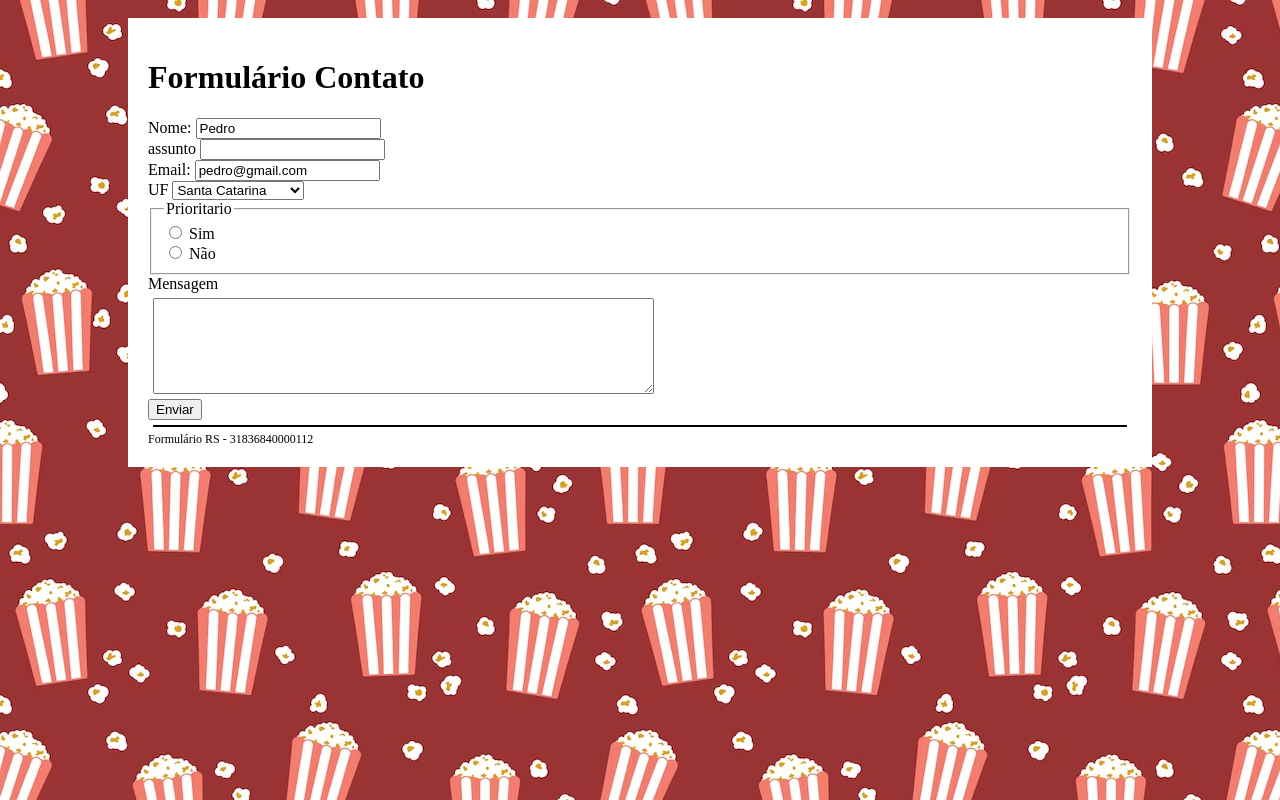
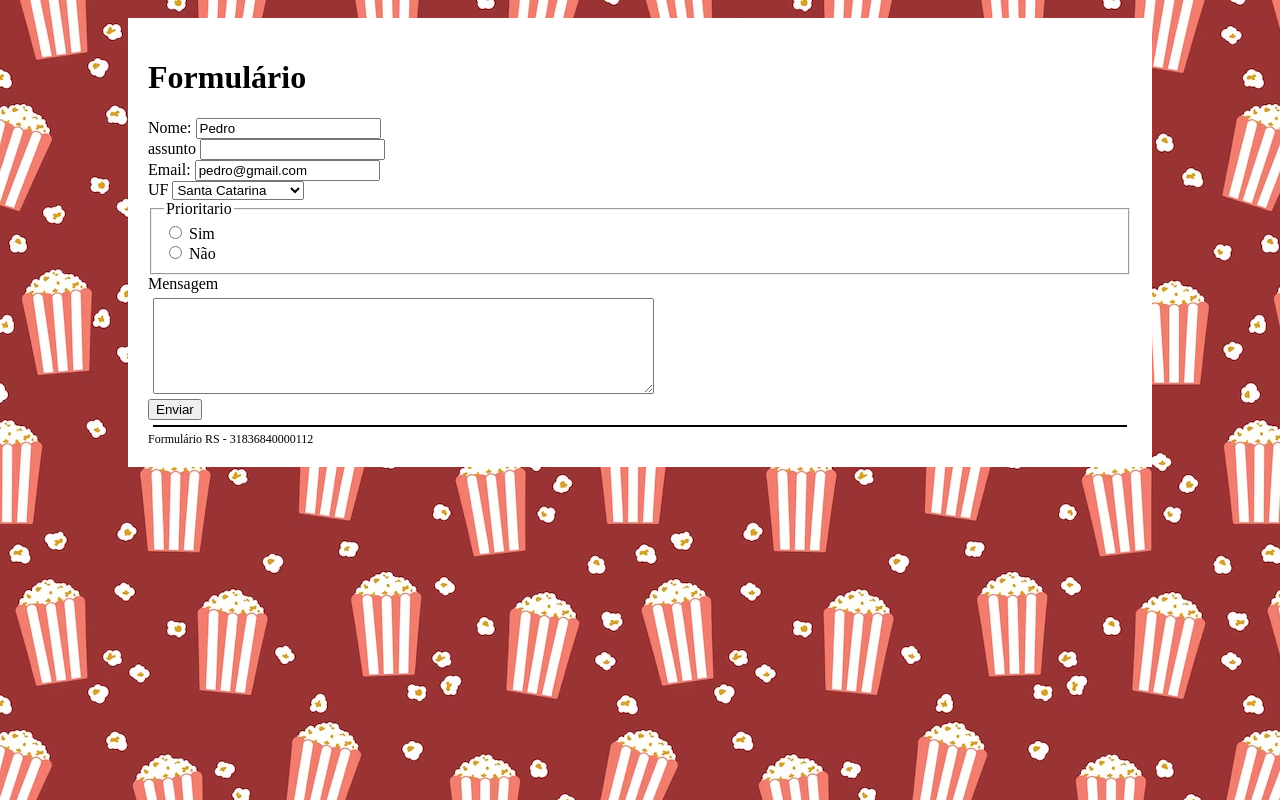
Before and after one commit to Peluroga/sitefinal, a plain HTML site: page formulario_.html in a window 1280 px wide. Drawn offline with Linux system fonts and the light colour scheme.

Commit message:
finalizado

```diff
--- a/formulario_.html
+++ b/formulario_.html
@@ -10,7 +10,7 @@
 <body>
 
         <div id="site">
-            <h1>Formulário Contato</h1>
+            <h1>Formulário</h1>
 
             <form action="https://www.botecodigital.dev.br/web/processar.php" method="POST">
 
```
